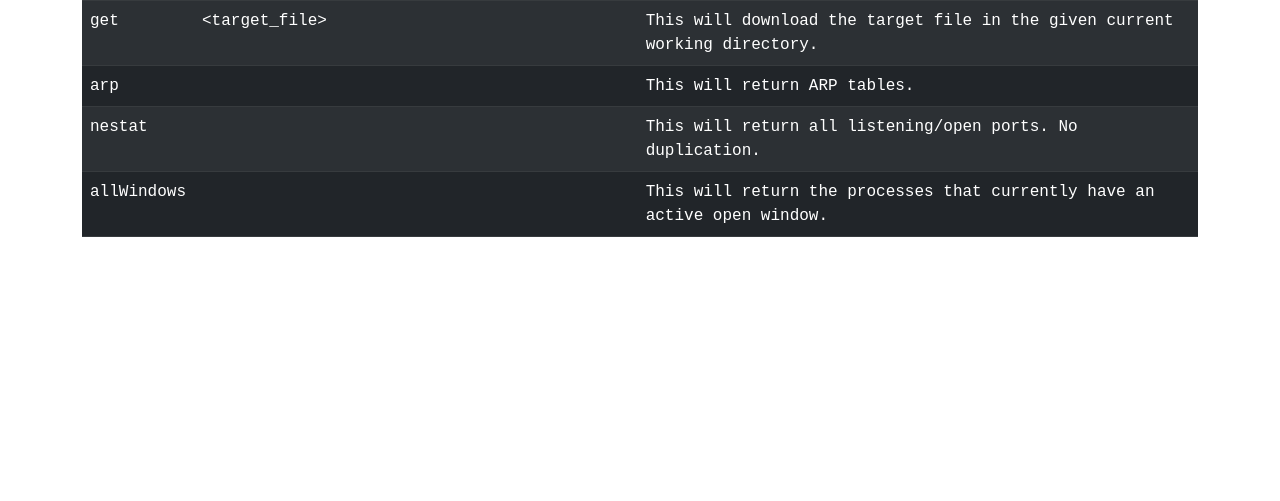
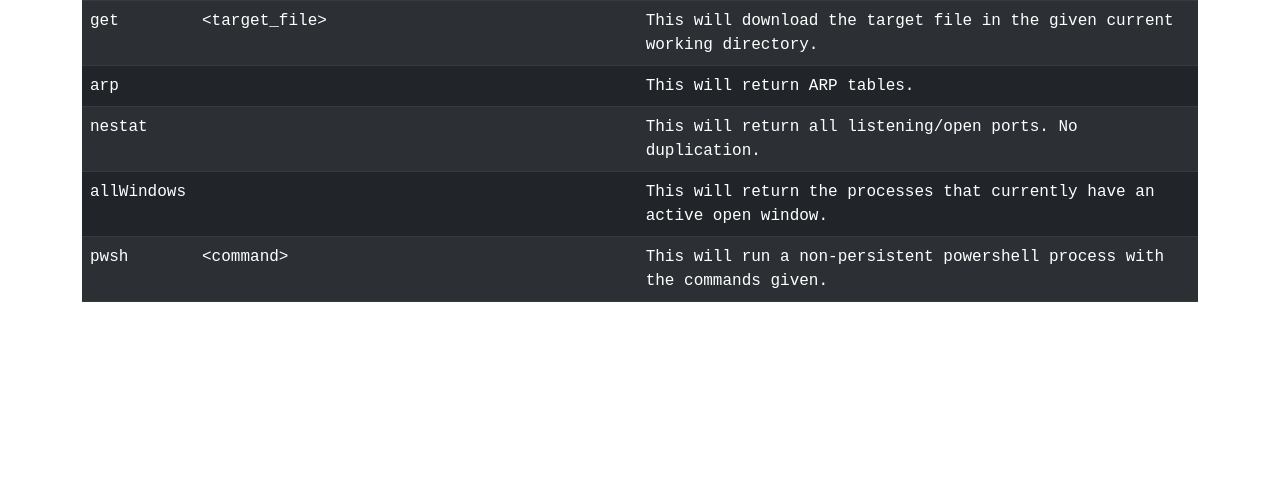
Before and after one commit to fish-not-phish/FHook-Django, a Django app: template DjangoFiles/main/templates/main/faq.html in a window 1280 px wide. Shown: the part 801-1302 px from the top of the page. Before the commit the page ends 1038 px from the top, so only its background shows below. Run offline with Django 3.2, Linux system fonts and the light colour scheme; the template is opened without the code that fills it, so the values that code supplies are empty.

Commit message:
added pwsh command

```diff
--- a/DjangoFiles/main/templates/main/faq.html
+++ b/DjangoFiles/main/templates/main/faq.html
@@ -84,6 +84,11 @@
             <td></td>
             <td>This will return the processes that currently have an active open window.</td>
         </tr>
+        <tr>
+            <td>pwsh</td>
+            <td>&lt;command&gt;</td>
+            <td>This will run a non-persistent powershell process with the commands given.</td>
+        </tr>
     </table>
 
 
```
